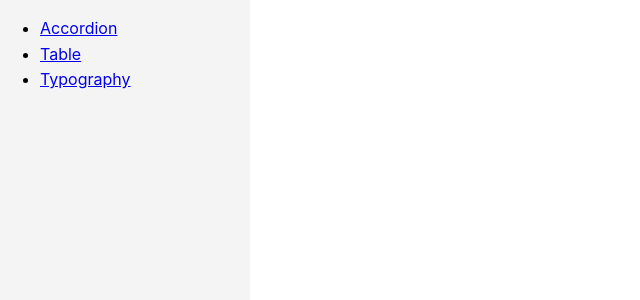
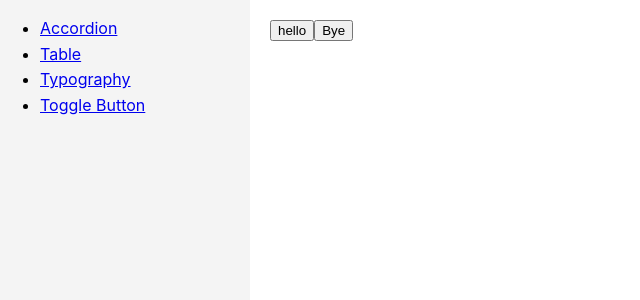
Before and after one commit to SystemAgainst/ui-kit, a React (Vite) app: page /toggle-button in a window 1280 px wide. Shown: the top 300 px of the page, without its empty margins (0-640 px from the left). Built offline with nearby package versions, Linux system fonts and the light colour scheme.

Commit message:
add: init toggleButtonGroup component

```diff
--- a/src/App.tsx
+++ b/src/App.tsx
@@ -1,6 +1,6 @@
 import React from 'react'
 import { Route, Routes } from 'react-router-dom'
-import { Accordion, Table, Typography } from './components'
+import { Accordion, Table, ToggleButtonGroup, Typography } from './components'
 import { accordionItems } from './components/Accordion/mock.data'
 import MockData from './components/Table/data/mock.data'
 import styles from './components/Table/style/style.module.css'
@@ -11,19 +11,19 @@ const App: React.FC = () => {
 		<BasicLayout>
 			<Routes>
 				<Route path='/accordion' element={<Accordion items={accordionItems} />} />
+
 				<Route
 					path='/table'
 					element={
 						<div className={styles['table-container']}>
-							<Table
-								labels={MockData.labels}
-								orderObj={MockData.orderObj}
-								values={MockData.values}
-							/>
+							<Table labels={MockData.labels} orderObj={MockData.orderObj} values={MockData.values} />
 						</div>
 					}
 				/>
+
 				<Route path='/typography' element={<Typography variant='displayLarge'>asdf</Typography>} />
+
+				<Route path='/toggle-button' element={<ToggleButtonGroup />} />
 			</Routes>
 		</BasicLayout>
 	)
--- a/src/components/Sidebar/index.tsx
+++ b/src/components/Sidebar/index.tsx
@@ -14,6 +14,9 @@ const Sidebar: React.FC = () => {
 				<li>
 					<Link to='/typography'>Typography</Link>
 				</li>
+				<li>
+					<Link to='/toggle-button'>Toggle Button</Link>
+				</li>
 			</ul>
 		</nav>
 	)
--- /dev/null
+++ b/src/components/ToggleButtonGroup/components/ToggleButton.tsx
@@ -0,0 +1,22 @@
+import { ReactNode } from 'react'
+import styles from '../style/ToggleButton.module.css'
+
+type ToggleButtonPropsType = {
+	children?: ReactNode
+}
+
+const ToggleButton = (props: ToggleButtonPropsType) => {
+	const { children } = props
+
+	return (
+		<div className={styles.toggleButton}>
+			<div className={styles.wrapper}>
+				<button className={styles.buttonWrapper}>
+					<span className={styles.label}>{children}</span>
+				</button>
+			</div>
+		</div>
+	)
+}
+
+export default ToggleButton
--- /dev/null
+++ b/src/components/ToggleButtonGroup/components/index.ts
@@ -0,0 +1 @@
+export { default as ToggleButton } from './ToggleButton'
--- /dev/null
+++ b/src/components/ToggleButtonGroup/index.tsx
@@ -0,0 +1,15 @@
+import { ToggleButton } from './components'
+import styles from './style/ToggleButton.module.css'
+
+const ToggleButtonGroup = () => {
+	return (
+		<div className={styles.toggleButton}>
+			<div className={styles.wrapper}>
+				<ToggleButton>hello</ToggleButton>
+				<ToggleButton>Bye</ToggleButton>
+			</div>
+		</div>
+	)
+}
+
+export default ToggleButtonGroup
--- /dev/null
+++ b/src/components/ToggleButtonGroup/style/ToggleButton.module.css
@@ -0,0 +1,28 @@
+.toggle-button {
+	display: flex;
+	flex-direction: row;
+	flex-wrap: nowrap;
+}
+
+.wrapper {
+	display: flex;
+	flex-direction: row;
+	flex-wrap: nowrap;
+	gap: 0;
+	align-items: center;
+}
+
+.button-wrapper {
+	border: 0;
+	position: relative;
+	padding: 0 24px;
+	cursor: pointer;
+	display: inline-flex;
+	flex-direction: row;
+	alignitems: center;
+	flex-wrap: nowrap;
+}
+
+.label {
+	color: black;
+}
--- a/src/components/index.ts
+++ b/src/components/index.ts
@@ -2,3 +2,4 @@ export { default as Accordion } from './Accordion'
 export { default as Sidebar } from './Sidebar'
 export { default as Table } from './Table'
 export { default as Typography } from './Typography2'
+export { default as ToggleButtonGroup } from './ToggleButtonGroup'
--- a/src/routes/index.tsx
+++ b/src/routes/index.tsx
@@ -1,5 +1,5 @@
 import { createBrowserRouter } from 'react-router-dom'
-import { Accordion, Table } from '../components'
+import { Accordion, Table, ToggleButtonGroup } from '../components'
 import { accordionItems } from '../components/Accordion/mock.data'
 
 const router = createBrowserRouter([
@@ -15,6 +15,10 @@ const router = createBrowserRouter([
 		path: '/table',
 		element: <Table />,
 	},
+	{
+		path: '/toggle-button',
+		element: <ToggleButtonGroup />,
+	},
 ])
 
 export default router
```
Also changed, not shown: src/.prettierrc.json.
